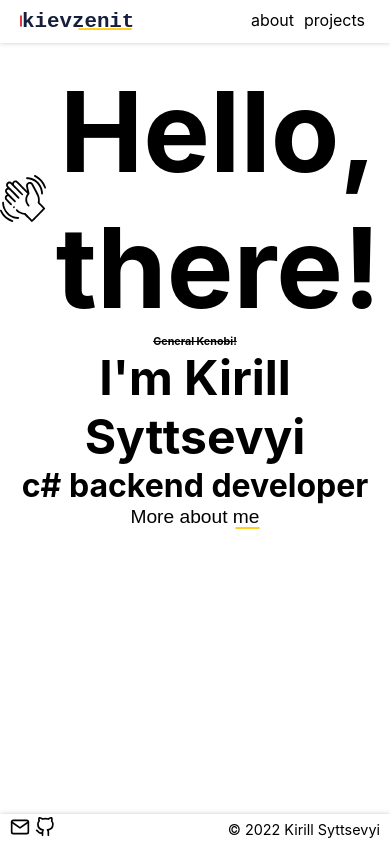
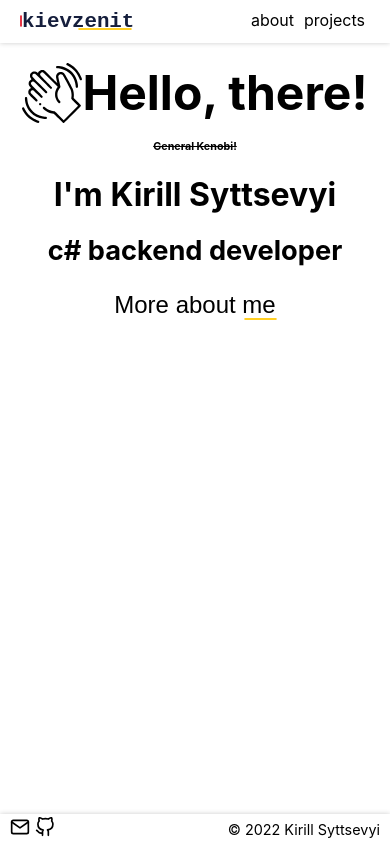
Before and after one commit to kievzenit/portfolio, a Next.js app: page / in a window 390 px wide. Built offline with nearby package versions, Linux system fonts and the light colour scheme.

Commit message:
Responsive css added to HomeMain

```diff
--- a/styles/HomeMain.module.css
+++ b/styles/HomeMain.module.css
@@ -58,3 +58,130 @@
     border-color: hsl(47, 100%, 57%);
     border-radius: 5px;
 }
+
+@media (max-width: 960px) {
+    .main {
+        --home-main-more-left: 76%;
+    }
+}
+
+@media (max-width: 780px) {
+    .main {
+        line-height: 2.5rem;
+    }
+
+    .hello {
+        font-size: 6rem;
+    }
+
+    .hello img {
+        width: 80px;
+        height: 80px;
+    }
+
+    .name {
+        font-size: 2rem;
+    }
+
+    .about {
+        font-size: 1.5rem;
+    }
+
+    .more {
+        font-size: 0.9rem;
+    }
+}
+
+@media (max-width: 664px) {
+    .main {
+        line-height: 1.8rem;
+
+        --home-main-more-left: 75%;
+        --home-main-more-right: 8%;
+    }
+
+    .hello {
+        font-size: 5rem;
+    }
+
+    .hello img {
+        width: 70px;
+        height: 70px;
+    }
+
+    .name {
+        font-size: 1.5rem;
+    }
+
+    .about {
+        font-size: 1rem;
+    }
+
+    .more {
+        font-size: 0.6rem;
+    }
+}
+
+@media (max-width: 600px) {
+    .name {
+        font-size: 3rem;
+    }
+
+    .about {
+        font-size: 1.7rem;
+        line-height: 4rem;
+    }
+
+    .more {
+        font-size: 2rem;
+    }
+
+    .main {
+        --home-main-more-left: 78%;
+        --home-main-more-right: 3%;
+    }
+}
+
+@media (max-width: 562px) {
+    .main {
+        line-height: 3rem;
+        --home-main-more-left: 78%;
+        --home-main-more-right: 3%;
+    }
+
+    .hello {
+        font-size: 4rem;
+    }
+
+    .hello img {
+        height: 60px !important;
+        width: 60px !important;
+    }
+
+    .more {
+        font-size: 1.5rem;
+    }
+}
+
+@media (max-width: 456px) {
+    .hello {
+        font-size: 3rem;
+    }
+
+    .name {
+        font-size: 2rem;
+    }
+
+    .about {
+        font-size: 1.7rem;
+    }
+
+    .more {
+        font-size: 1.5rem;
+    }
+
+    .main {
+        --home-main-more-left: 78%;
+        --home-main-more-right: 3%;
+    }
+}
```
